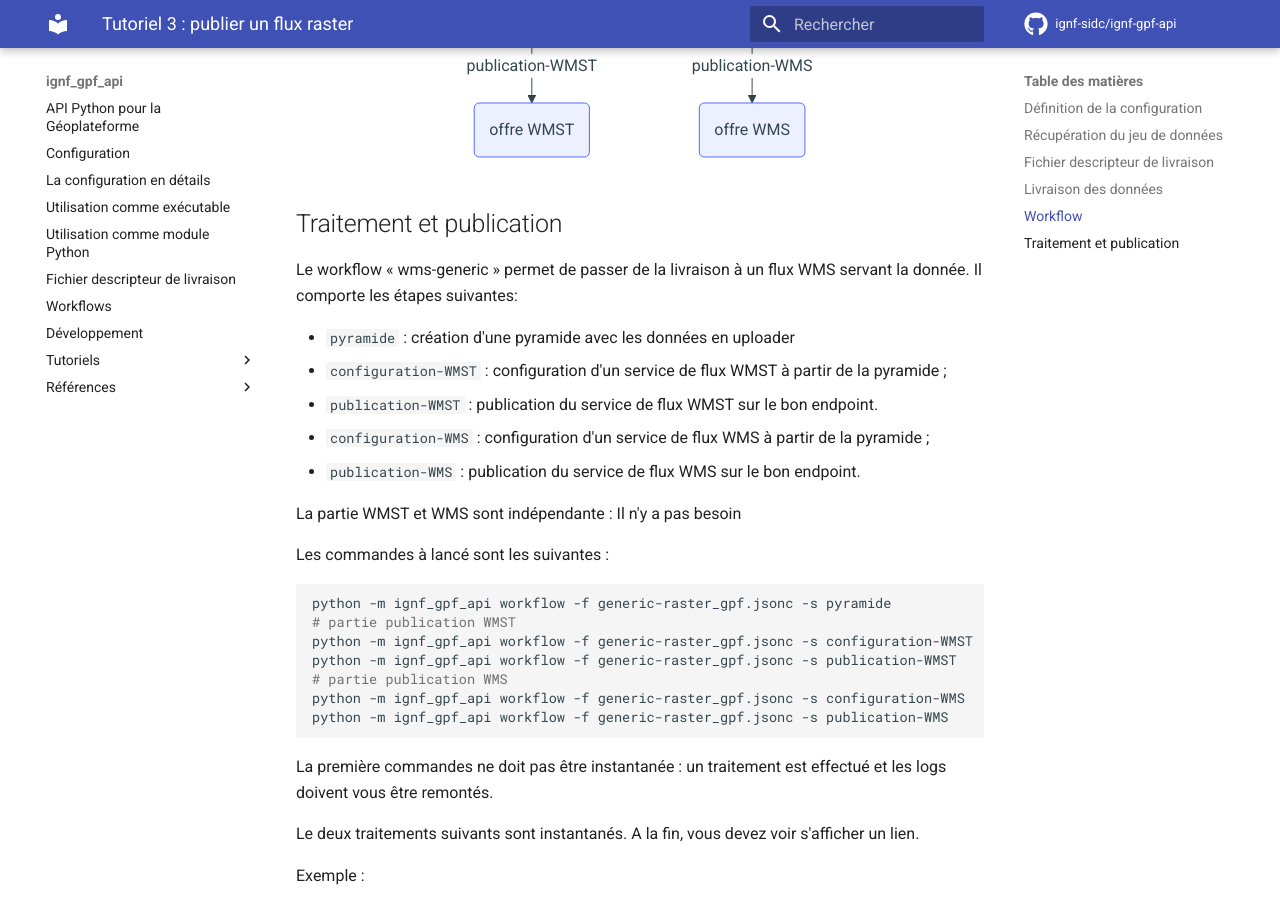
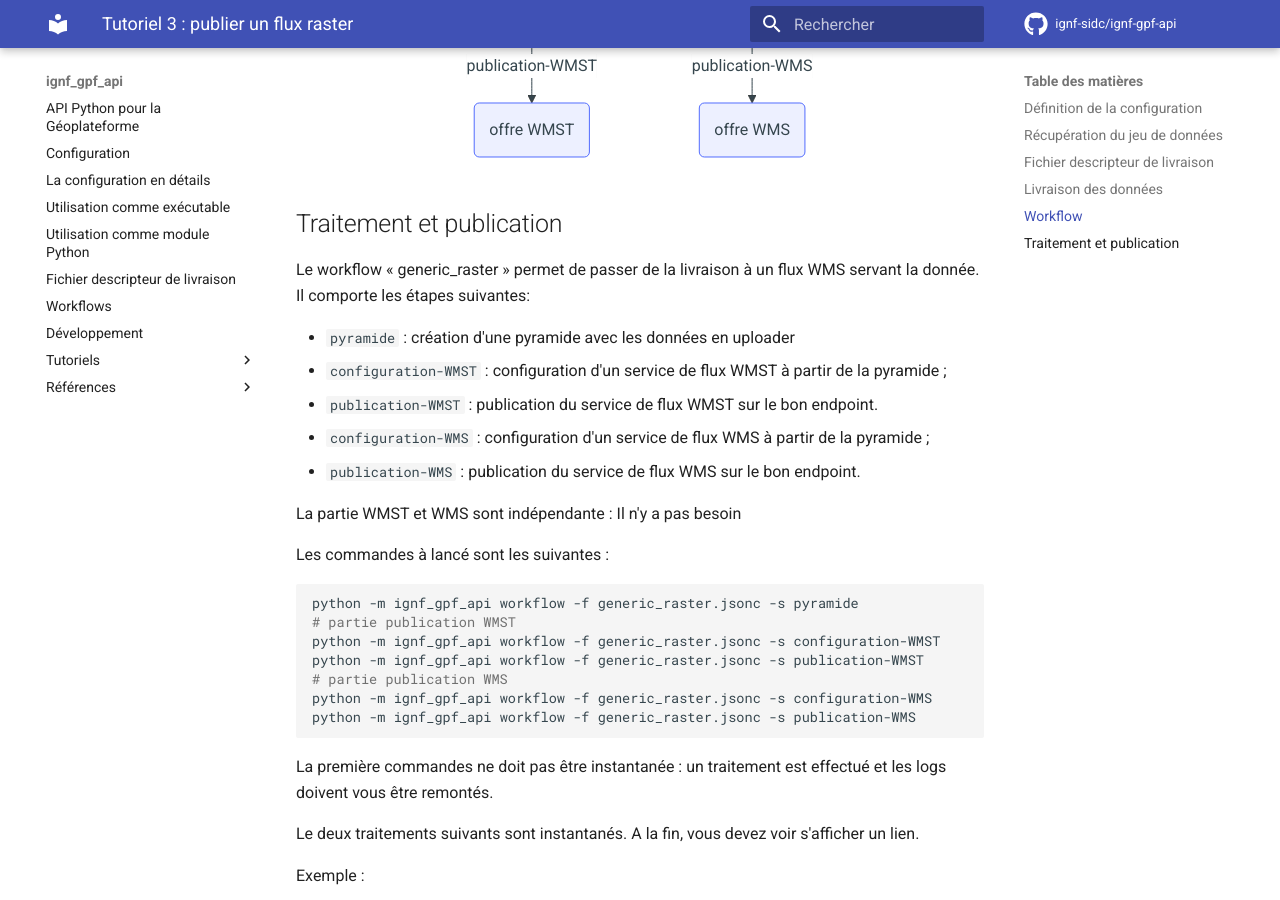
Before and after one commit to ignf-sidc/ignf-gpf-api, an MkDocs documentation site: the page built from docs/tutoriel_3_flux_raster.md, in a window 1280 px wide and 900 px high, scrolled down 2421 px. Built offline with MkDocs 1.6.1 and Material for MkDocs 9.7.7, drawn with Linux system fonts in a browser that asks for light colours; comment, search, counter and statistics services are not loaded; some of the changed text lies outside the part shown.

Commit message:
generic_raster: renommage

````diff
--- a/docs/tutoriel_3_flux_raster.md
+++ b/docs/tutoriel_3_flux_raster.md
@@ -74,7 +74,7 @@ Ces étapes sont décrites grâces à un workflow.
 Vous pouvez récupérer un workflow d'exemple grâce à la commande suivante :
 
 ```sh
-python -m ignf_gpf_api workflow -n generic-raster_gpf.jsonc
+python -m ignf_gpf_api workflow -n generic_raster.jsonc
 ```
 
 Ouvrez le fichier. Vous trouverez plus de détails dans la [documentation sur les workflows](workflow.md), mais vous pouvez dès à présent voir que le workflow est composé de 4 étapes. Il faudra lancer une commande pour chacune d'elles.
@@ -94,7 +94,7 @@ flowchart TD
 
 ## Traitement et publication
 
-Le workflow « wms-generic » permet de passer de la livraison à un flux WMS servant la donnée. Il comporte les étapes suivantes:
+Le workflow « generic_raster » permet de passer de la livraison à un flux WMS servant la donnée. Il comporte les étapes suivantes:
 
 * `pyramide` : création d'une pyramide avec les données en uploader
 * `configuration-WMST` : configuration d'un service de flux WMST à partir de la pyramide ;
@@ -107,13 +107,13 @@ La partie WMST et WMS sont indépendante : Il n'y a pas besoin
 Les commandes à lancé sont les suivantes :
 
 ```sh
-python -m ignf_gpf_api workflow -f generic-raster_gpf.jsonc -s pyramide
+python -m ignf_gpf_api workflow -f generic_raster.jsonc -s pyramide
 # partie publication WMST
-python -m ignf_gpf_api workflow -f generic-raster_gpf.jsonc -s configuration-WMST
-python -m ignf_gpf_api workflow -f generic-raster_gpf.jsonc -s publication-WMST
+python -m ignf_gpf_api workflow -f generic_raster.jsonc -s configuration-WMST
+python -m ignf_gpf_api workflow -f generic_raster.jsonc -s publication-WMST
 # partie publication WMS
-python -m ignf_gpf_api workflow -f generic-raster_gpf.jsonc -s configuration-WMS
-python -m ignf_gpf_api workflow -f generic-raster_gpf.jsonc -s publication-WMS
+python -m ignf_gpf_api workflow -f generic_raster.jsonc -s configuration-WMS
+python -m ignf_gpf_api workflow -f generic_raster.jsonc -s publication-WMS
 ```
 
 La première commandes ne doit pas être instantanée : un traitement est effectué et les logs doivent vous être remontés.
````
Also changed, not shown: 2 other files.
